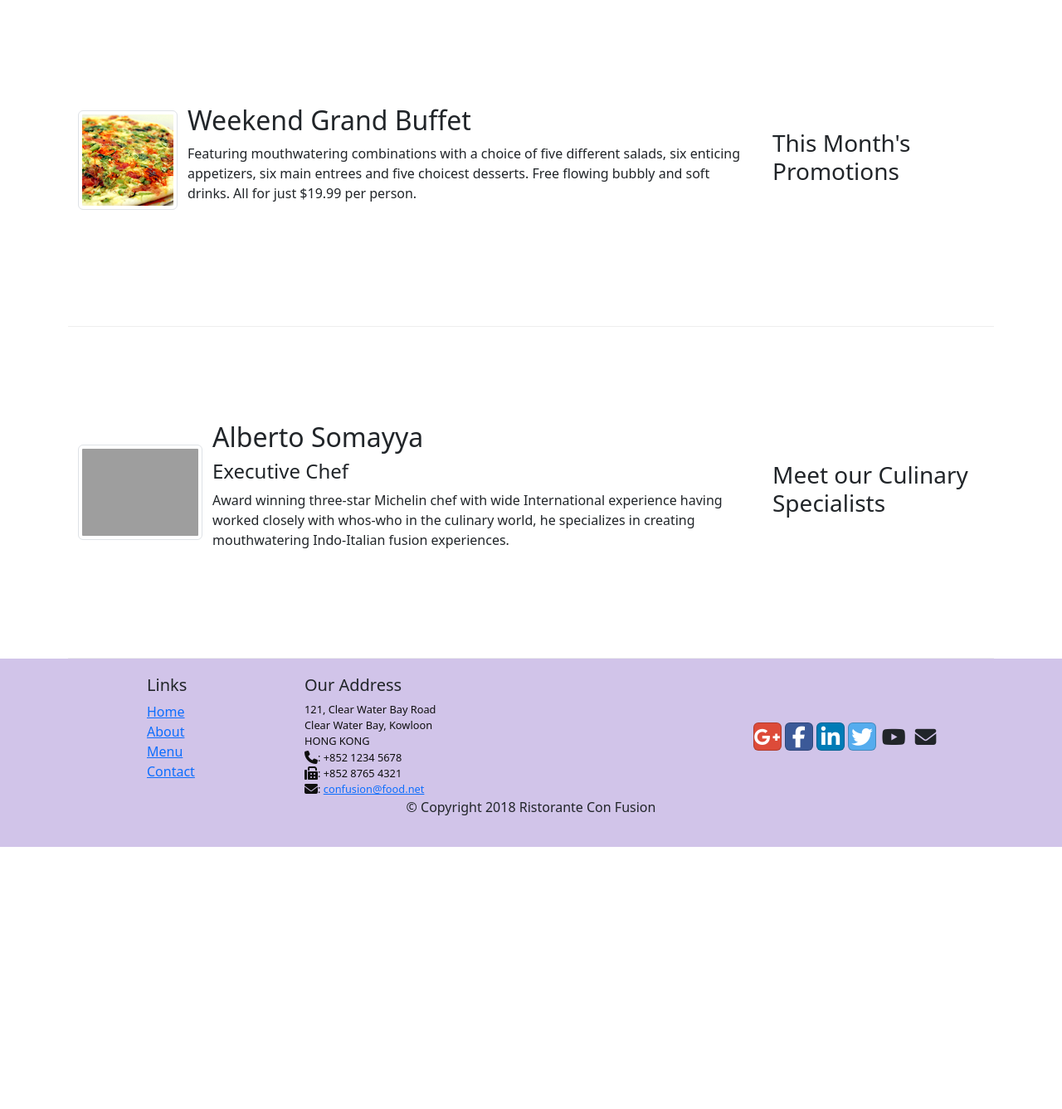
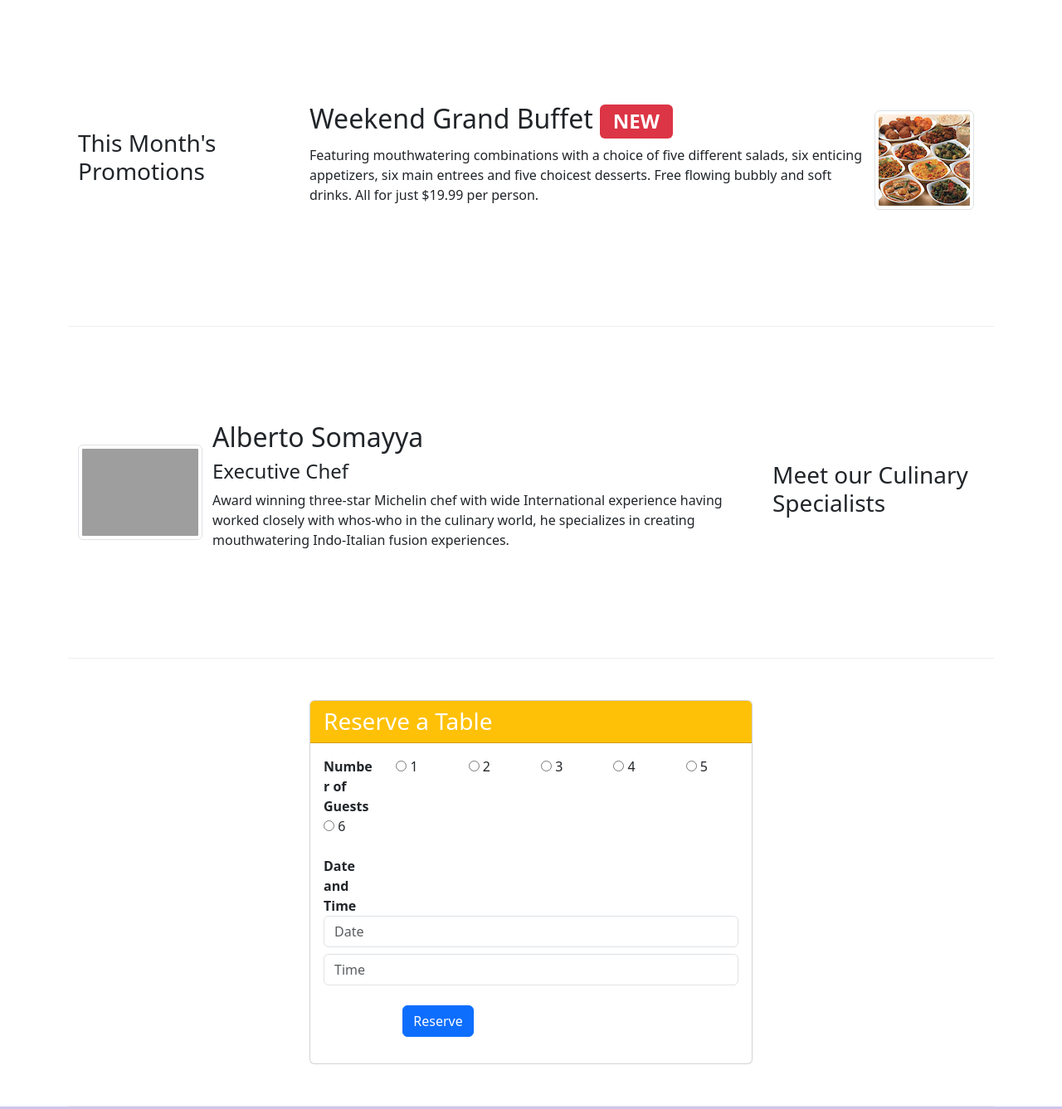
Before and after one commit to sohrabosmany/conFusion, a plain HTML site: page index.html in a window 1280 px wide. Shown: the part 740-2077 px from the top of the page at 83% size. Before the commit the page ends 1761 px from the top, so only its background shows below. Drawn offline with nearby package versions, Linux system fonts and the light colour scheme; grey boxes are pictures that could not be loaded.

Commit message:
Assignment 2

```diff
--- a/index.html
+++ b/index.html
@@ -44,6 +44,9 @@
                 <div class="col-12 col-sm align-self-center">
                     <img src="./img/logo.png" class="img-fluid">
                 </div>
+                <div class="col-12 col-sm align-self-center">
+                    <a href="#reserve_table" class="btn btn-warning">Reserve Table</a>
+                </div>
             </div>
         </div>
     </header>
@@ -69,13 +72,13 @@
             <div class="col-12 col-md-3 col-sm-4">
                 <h3>This Month's Promotions</h3>
             </div>
-            <div class="col col-md col-sm order-sm-first">
+            <div class="col col-md col-sm">
                 <div class="media d-flex">
-                    <img class="d-flex mr-pizza img-thumbnail align-self-center" src="img/uthappizza.png" alt="Uthappizza">
                     <div class="media-body">
-                        <h2 class="mt-0">Weekend Grand Buffet</h2>
+                        <h2 class="mt-0">Weekend Grand Buffet <span class="badge bg-danger mr-badge-pizza"> NEW </span></h2>
                         <p class="d-none d-sm-block">Featuring mouthwatering combinations with a choice of five different salads, six enticing appetizers, six main entrees and five choicest desserts. Free flowing bubbly and soft drinks. All for just $19.99 per person.</p>
                     </div>
+                    <img class="d-flex img-fluid mr-pizza img-thumbnail align-self-center" src="img/buffet.png" alt="Uthappizza">
                 </div>
             </div>
         </div>
@@ -95,6 +98,35 @@
                 </div>
             </div>
         </div>
+        <div class="row row-content align-items-center reserve_table" id="reserve_table">
+            <div class="col-md-6 col-sm-2 offset-sm-3">
+                <div class="card">
+                    <h3 class="card-header bg-warning text-white">Reserve a Table </h3>
+                    <div class="card-body">
+                        <dl class="row">
+                            <dt class="col-md-2 col-sm-12">Number of Guests</dt>
+                            <dd class="col-2"><input type="radio" class=""> 1</dd>
+                            <dd class="col-2"><input type="radio" class=""> 2</dd>
+                            <dd class="col-2"><input type="radio" class=""> 3</dd>
+                            <dd class="col-2"><input type="radio" class=""> 4</dd>
+                            <dd class="col-2"><input type="radio" class=""> 5</dd>
+                            <dd class="col-2"><input type="radio" class=""> 6</dd>
+                        </dl>
+                        <dl class="row">
+                            <dt class="col-md-2 col-sm-12">Date and Time</dt>
+                            <dd class="col-12"><input type="text" name="date" class="form-control" placeholder="Date"></dd>
+                            <dd class="col-12"><input type="text" name="date" class="form-control" placeholder="Time"></dd>
+                        </dl>
+                        <dl class="row offset-2">
+                            <dt>
+                                <button type="submit" class="btn btn-primary">Reserve</button>
+                            </dt>
+                        </dl>
+                    </div>
+                </div>
+            </div>
+        </div>
+
     </div>
 
     <footer class="footer">
```
Also changed, not shown: contactus.html (+1 -1 lines).
